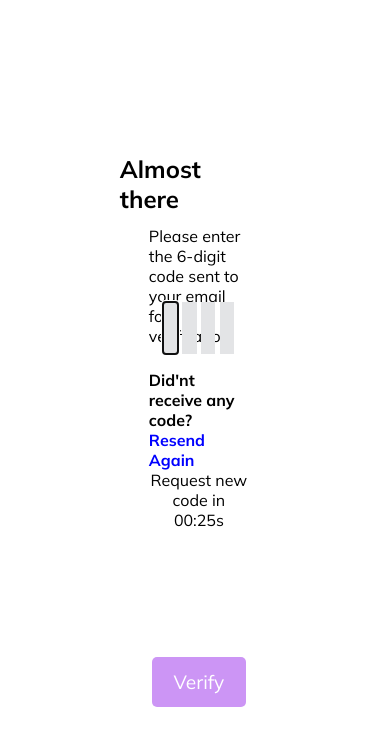
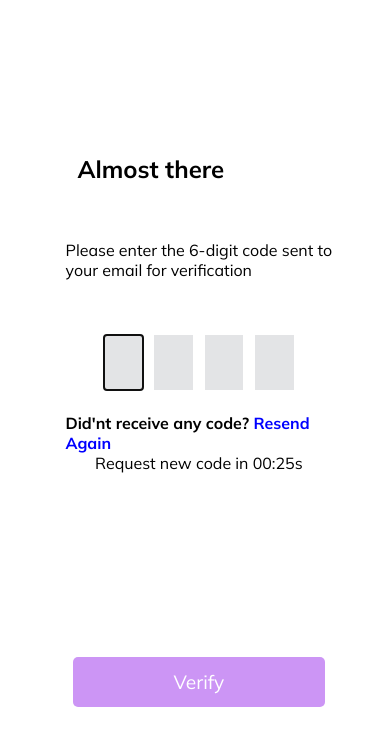
Before and after one commit to quantumbrize/Health-Tag, a React (Create React App) app: page /doctor/Verification in a window 390 px wide. Shown: the top 746 px of the page. Built offline with nearby package versions, Linux system fonts and the light colour scheme.

Commit message:
responsiveness

```diff
--- a/src/Doctor/Pages/Verifi/Verification.jsx
+++ b/src/Doctor/Pages/Verifi/Verification.jsx
@@ -18,7 +18,7 @@ const Verification = () => {
   useEffect(()=>{
     let first=document.getElementById("n1")
     first.focus()
-  },[])
+  },[norep])
   useEffect(() => {
     let x;
       x = setInterval(() => {
@@ -33,18 +33,25 @@ const Verification = () => {
 
     // Cleanup interval when component unmounts
     return () => clearInterval(x);
-  }, []);
+  }, [norep]);
+ const updateRep=()=>{
+  if(norep)
+    setNorep(false)
+  else
+   setNorep(true)
 
+  updateTime(30)
+ }
   return (
     <div className='verify'>
       <form action="" style={{height:"80%",width:"90%"}}>
       <div className="pin">
-        <div className="head" style={{position:"relative",left:"-29%"}}><h2>Almost there</h2></div>
+        <div className="head" style={{position:"relative"}}><h2>Almost there</h2></div>
         <div style={{fontSize:"1em"}}>Please enter the 6-digit code sent to your email for verification</div>
         <div className='inputs'>
         <input type="number" id='n1' onChangeCapture={focus_next}  {...register("n1",{required:{value:true,message:"every box must be filled"},minLength:{value:1,message:"minimum 1 charecter"}})}/><input type="number" onChangeCapture={focus_next} {...register("n2",{required:{value:true,message:"every box must be filled"},minLength:{value:1}})}/><input type="number"  onChangeCapture={focus_next} {...register("n3",{required:{value:true,message:"every box must be filled"},minLength:{value:1}})}/><input type="number" {...register("n4",{required:{value:true,message:"every box must be filled"},minLength:{value:1}})}/>
       </div>
-      <div className="ask"><b>Did'nt receive any code? <span style={{color:"blue",cursor:"pointer"}}>Resend Again</span></b>
+      <div className="ask"><b>Did'nt receive any code? <span onClick={updateRep} style={{color:"blue",cursor:"pointer"}}>Resend Again</span></b>
       <div className="resend" style={{textAlign:"center",height:"10%"}}>Request new code in 00:{time}s</div>
       </div>
       </div>
--- a/src/Doctor/Pages/Verifi/Verify.css
+++ b/src/Doctor/Pages/Verifi/Verify.css
@@ -26,9 +26,11 @@
     justify-content: space-between;
     align-items: center;
 }
-.pin head{
-
+.pin .head{
     font-family: 'Trebuchet MS', 'Lucida Sans Unicode', 'Lucida Grande', 'Lucida Sans', Arial, sans-serif;
+}
+.head{
+    left: -31%;
 }
 .pin div,label{
     height: 22%;
@@ -58,3 +60,58 @@ input[type=number]::-webkit-inner-spin-button {
 input[type=number] {
     -moz-appearance: textfield;
 }
+@media screen and (max-width:1150px) {
+    .verify{
+        width: 40vw;
+    }
+
+}
+@media screen and (max-width:900px) {
+    .verify{
+        width: 60vw;
+        left: 25vw;
+    }
+
+}
+@media screen and (max-width:700px) {
+    .head{
+        left: -28%;
+    }
+
+}
+@media screen and (max-width:550px) {
+    .head{
+        left: -24%;
+    }
+    .verify{
+        width: 65vw;
+    }
+
+}
+@media screen and (max-width:450px) {
+    .head{
+        left: -21%;
+    }
+    .pin{
+        height: 60%;
+    }
+    .verify{
+        width: 70vw;
+        left: 15vw;
+    }
+    .inputs input{
+        height: 75%;
+    }
+
+}
+@media screen and (max-width:390px) {
+    .head{
+        left: -18%;
+    }
+    .verify{
+        width: 80vw;
+        left: 11vw;
+    }
+
+
+}
```
